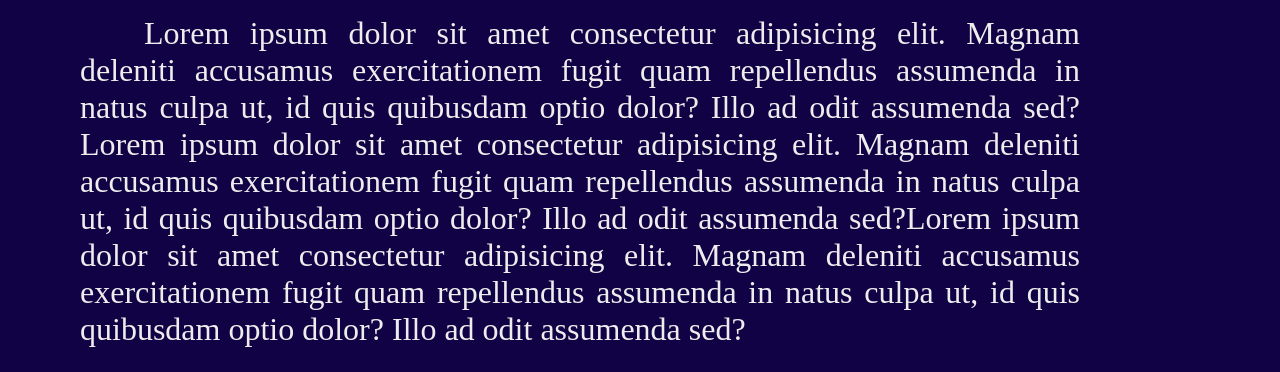
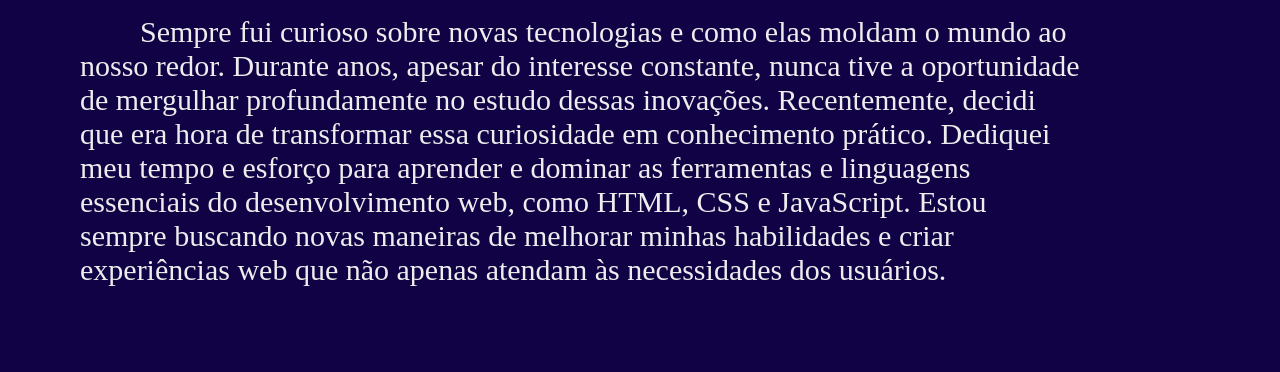
Before and after one commit to walkerdemonlord/Projeto--Portfolio-2, a plain HTML site: page index.html in a window 1280 px wide. Shown: the part 428-800 px from the top of the page. Drawn offline with Linux system fonts and the light colour scheme.

Commit message:
apenas mudança de texto

```diff
--- a/index.html
+++ b/index.html
@@ -28,7 +28,7 @@
         <div class="pagina-inicial">
             <h1>Olá, sou Walker</h1>
             <h3>Desenvolvedor Front-End</h3><br>
-            <p>Lorem ipsum dolor sit amet consectetur adipisicing elit. Magnam deleniti accusamus exercitationem fugit quam repellendus assumenda in natus culpa ut, id quis quibusdam optio dolor? Illo ad odit assumenda sed?Lorem ipsum dolor sit amet consectetur adipisicing elit. Magnam deleniti accusamus exercitationem fugit quam repellendus assumenda in natus culpa ut, id quis quibusdam optio dolor? Illo ad odit assumenda sed?Lorem ipsum dolor sit amet consectetur adipisicing elit. Magnam deleniti accusamus exercitationem fugit quam repellendus assumenda in natus culpa ut, id quis quibusdam optio dolor? Illo ad odit assumenda sed?</p>
+            <p>Sempre fui curioso sobre novas tecnologias e como elas moldam o mundo ao nosso redor. Durante anos, apesar do interesse constante, nunca tive a oportunidade de mergulhar profundamente no estudo dessas inovações. Recentemente, decidi que era hora de transformar essa curiosidade em conhecimento prático. Dediquei meu tempo e esforço para aprender e dominar as ferramentas e linguagens essenciais do desenvolvimento web, como HTML, CSS e JavaScript. Estou sempre buscando novas maneiras de melhorar minhas habilidades e criar experiências web que não apenas atendam às necessidades dos usuários.</p>
         </div>
 
     </section>
--- a/style.css
+++ b/style.css
@@ -149,8 +149,8 @@ section {
 }
 
 #início p {
-    font-size: 32px;
-    text-align: justify;
+    font-size: 30px;
+    text-align: left;
     margin-bottom: 16px;
     text-indent: 2em;
 }
```
